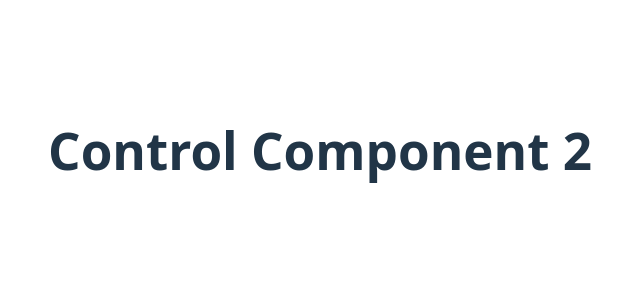
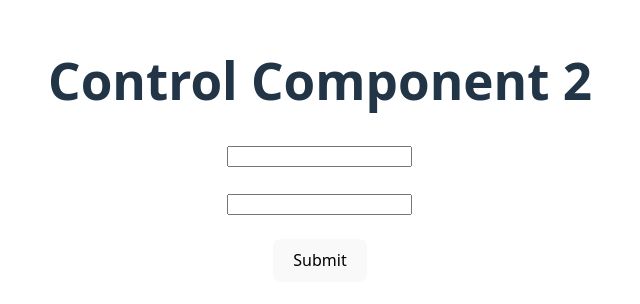
Before and after one commit to asik247/simple-react-form, a React (Vite) app: page / in a window 1280 px wide. Shown: the part 250-554 px from the top of the page, without its empty margins (320-960 px from the left). Built offline with nearby package versions, Linux system fonts and the light colour scheme.

Commit message:
compleate useStae using form handle

```diff
--- a/src/Components/ControlComponent2/ControlComponent2.jsx
+++ b/src/Components/ControlComponent2/ControlComponent2.jsx
@@ -1,9 +1,28 @@
-import React from 'react';
+import React, { useState } from 'react';
 
 const ControlComponent2 = () => {
+    // useSate code here;
+    const [myName,setMyName] = useState('');
+    const [myEmail,setMyEmail] = useState('');
+
+    // handle funk code here now;
+    const handleSubmit = (e)=>{
+        e.preventDefault();
+        console.log(myEmail,myName);
+    }
+
+
     return (
         <div>
             <h1>Control Component 2</h1>
+            <form onSubmit={handleSubmit}>
+                <input type="text" value={myName} onChange={(e)=>setMyName(e.target.value)} />
+                <br /><br />
+
+                <input type="email" value={myEmail} onChange={(e)=>setMyEmail(e.target.value)} />
+                <br /><br />
+                <button>Submit</button>
+            </form>
         </div>
     );
 };
```
